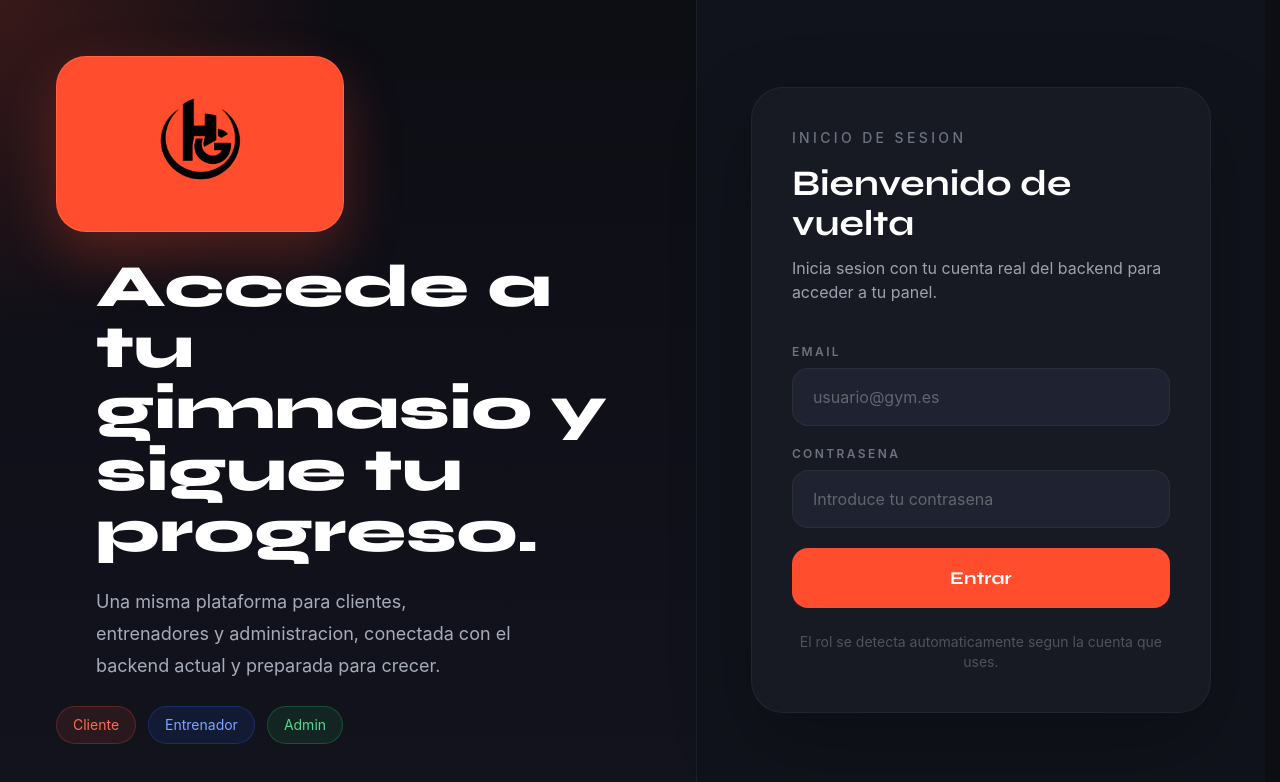
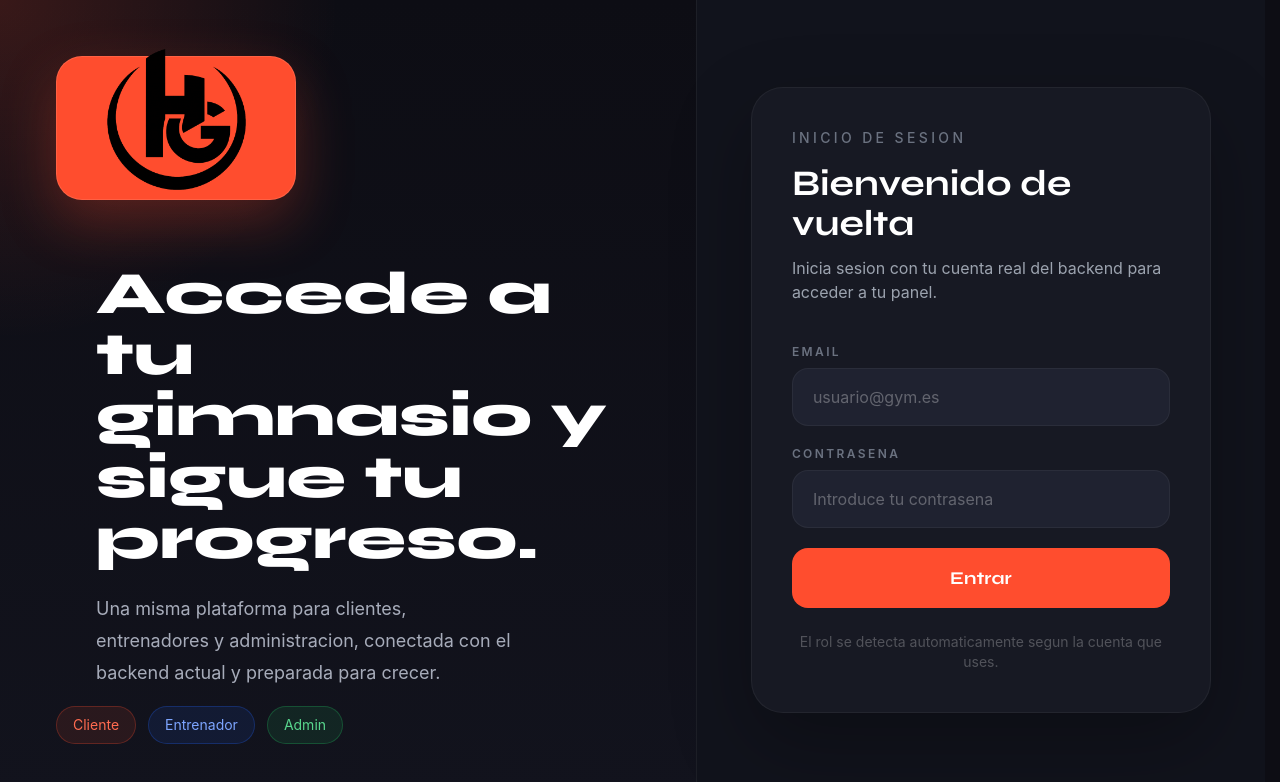
Before and after one commit to Ander13ab/PROYECTO_INTERMODULAR, a React (Vite) app in the folder frontend/: page / in a window 1280 px wide. Shown: the top 782 px of the page. Built offline with nearby package versions, Linux system fonts and the light colour scheme; no server answers.

Commit message:
cambio 2.0 pantalla login app web logo

```diff
--- a/frontend/src/app/components/DesktopLoginScreen.tsx
+++ b/frontend/src/app/components/DesktopLoginScreen.tsx
@@ -24,8 +24,8 @@ export function DesktopLoginScreen({
       <div className="grid min-h-screen grid-cols-1 xl:grid-cols-[1.1fr_0.9fr]">
         <div className="flex flex-col justify-between bg-[radial-gradient(circle_at_top_left,_rgba(255,77,46,0.18),_transparent_32%),linear-gradient(180deg,_#0D0D14_0%,_#12131D_100%)] px-6 py-8 sm:px-8 xl:p-14">
           <div>
-            <div className="inline-flex h-40 w-64 items-center justify-center rounded-[30px] border border-[#FF7A60]/45 bg-[#FF4D2E] shadow-[0_22px_56px_rgba(255,77,46,0.28)] sm:h-44 sm:w-72">
-              <BrandLogo className="h-28 w-28 sm:h-32 sm:w-32" tone="dark" />
+            <div className="inline-flex h-32 w-52 items-center justify-center overflow-visible rounded-[26px] border border-[#FF7A60]/45 bg-[#FF4D2E] shadow-[0_22px_56px_rgba(255,77,46,0.28)] sm:h-36 sm:w-60">
+              <BrandLogo className="h-48 w-48 sm:h-56 sm:w-56" tone="dark" />
             </div>
           </div>
 
```
